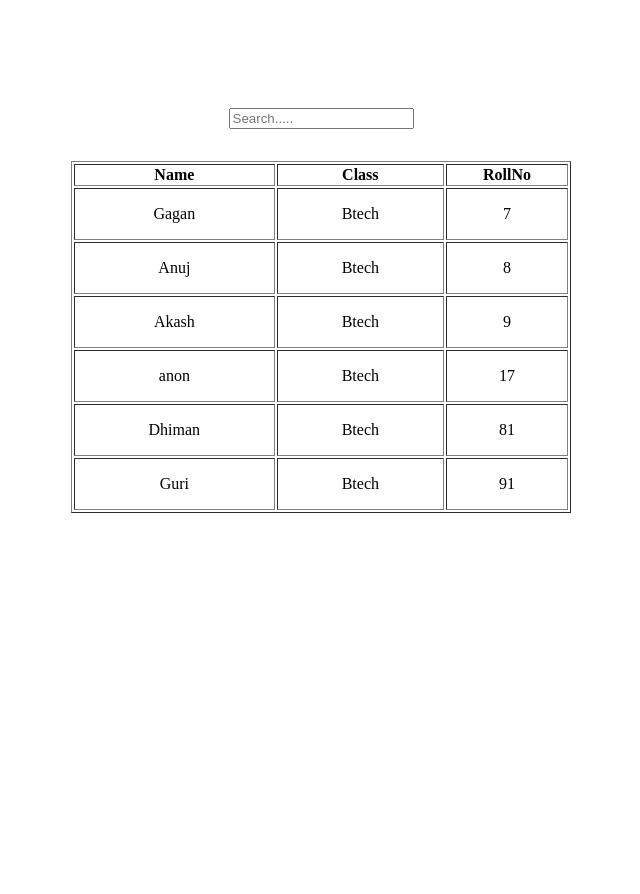
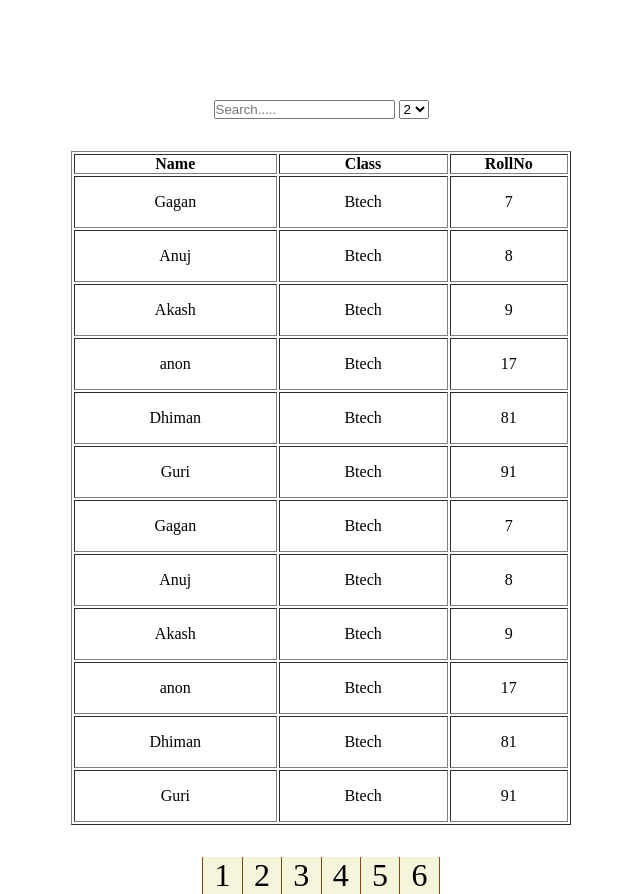
Before and after one commit to gagandeep7/DynamicTable, a website built with Parcel: page src/index.html in a window 1280 px wide. Shown: the whole page, without its empty margins (319-959 px from the left). Before the commit the page ends 800 px from the top, so only its background shows below. Built offline with nearby package versions, Linux system fonts and the light colour scheme.

Commit message:
added select and row navigator

```diff
--- a/src/index.html
+++ b/src/index.html
@@ -8,11 +8,28 @@
   </head>
   <body>
     <div class="main">
-      <input type="text" name="FilterSearch" placeholder="Search....." />
+      <div class="nav">
+        <input type="text" name="FilterSearch" placeholder="Search....." />
+        <select name="RowsNum">
+          <option value="2">2</option>
+          <option value="3">3</option>
+          <option value="4">4</option>
+          <option value="5">5</option>
+        </select>
+      </div>
+
       <table border="1">
         <thead></thead>
         <tbody></tbody>
       </table>
+      <ul class="pagination-nav">
+        <li>1</li>
+        <li>2</li>
+        <li>3</li>
+        <li>4</li>
+        <li>5</li>
+        <li>6</li>
+      </ul>
     </div>
 
     <script src="./index.js"></script>
--- a/src/index.js
+++ b/src/index.js
@@ -2,6 +2,9 @@
 const tHead = document.querySelector("table thead");
 const tBody = document.querySelector("table tbody");
 const Input = document.querySelector("input");
+const PaginationNav = document.querySelector(".pagination-nav");
+const SelectRows = document.querySelector("select");
+
 // Heading data
 const Headings = [
   {
@@ -14,6 +17,36 @@ const Headings = [
 // BodyData
 
 const Body = [
+  {
+    name: "Gagan",
+    class: "Btech",
+    RollNo: 7,
+  },
+  {
+    name: "Anuj",
+    class: "Btech",
+    RollNo: 8,
+  },
+  {
+    name: "Akash",
+    class: "Btech",
+    RollNo: 9,
+  },
+  {
+    name: "anon",
+    class: "Btech",
+    RollNo: 17,
+  },
+  {
+    name: "Dhiman",
+    class: "Btech",
+    RollNo: 81,
+  },
+  {
+    name: "Guri",
+    class: "Btech",
+    RollNo: 91,
+  },
   {
     name: "Gagan",
     class: "Btech",
@@ -101,3 +134,18 @@ Input.addEventListener("keyup", (e) => {
     }
   }
 });
+
+// Pagination
+let PAGE_PER_ROW = 2;
+let LiRows;
+SelectRows.addEventListener("change", (e) => {
+  LiRows = "";
+  const TOTAL_ROWS = Object.keys(Body).length;
+  PAGE_PER_ROW = e.target.value;
+  const NO_OF_ROWS = TOTAL_ROWS / PAGE_PER_ROW;
+
+  for (let i = 0; i < NO_OF_ROWS; i++) {
+    LiRows += `<li>${i + 1}</li>`;
+  }
+  PaginationNav.innerHTML = LiRows;
+});
--- a/src/styles.css
+++ b/src/styles.css
@@ -1,3 +1,15 @@
+html {
+  box-sizing: border-box;
+}
+
+*,
+*::before,
+*::after {
+  padding: 0;
+  margin: 0;
+  box-sizing: inherit;
+}
+
 .main {
   display: flex;
   justify-content: center;
@@ -13,5 +25,25 @@ td {
 
 table {
   width: 500px;
-  margin-top: 2rem;
+  margin: 2rem 0;
 }
+
+.pagination-nav {
+  display: flex;
+  list-style: none;
+  font-size: xx-large;
+  background-color: beige;
+  flex-flow: row nowrap;
+  border-left: saddlebrown 1px solid;
+  align-items: flex-end;
+  width: auto;
+}
+
+.pagination-nav > li {
+  border-right: saddlebrown 1px solid;
+  padding: 0 0.7rem;
+}
+
+.active {
+  background-attachment: blue;
+}
```
